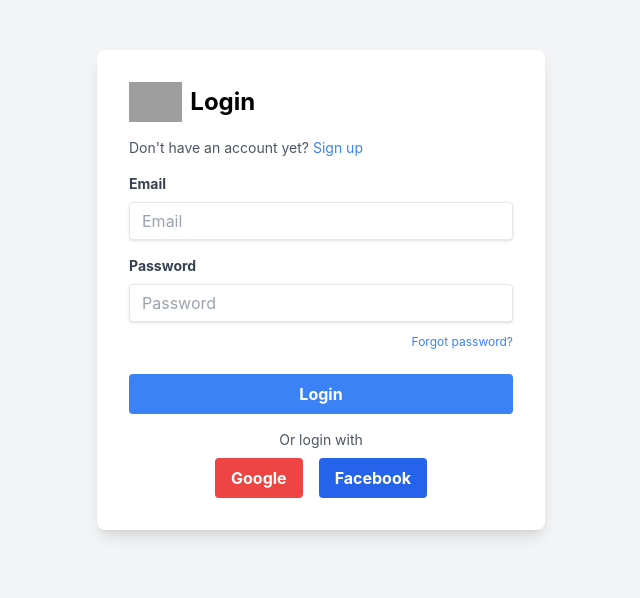
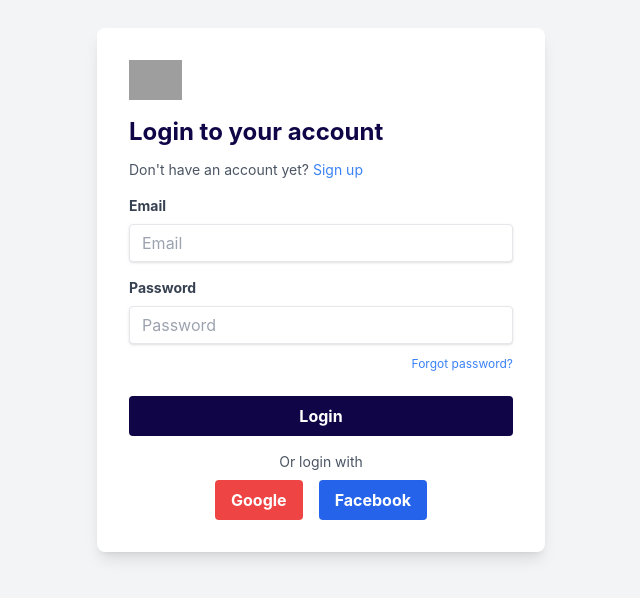
Before and after one commit to GmanSibs1906/leoweb, a React (Create React App) app in the folder client/: page / in a window 1280 px wide. Shown: the part 110-708 px from the top of the page, without its empty margins (319-959 px from the left). Built offline with nearby package versions, Linux system fonts and the light colour scheme; grey boxes are pictures that could not be loaded; the HTML template or start-up script is replaced by a standard one.

Commit message:
Updated the login page & added the logo

```diff
--- a/client/src/components/Login.js
+++ b/client/src/components/Login.js
@@ -1,13 +1,14 @@
+// Login.js
 import React from 'react';
 import { useNavigate } from 'react-router-dom';
+import { logo } from "../images";
 
 const Login = () => {
   const navigate = useNavigate();
 
   const handleLogin = (e) => {
     e.preventDefault();
-    // Add your login logic here
-    // On successful login, navigate to the chat page
+
     navigate('/chat');
   };
 
@@ -15,9 +16,10 @@
     <div className="flex items-center justify-center min-h-screen bg-gray-100">
       <div className="bg-white p-8 rounded-lg shadow-lg w-full max-w-md">
         <div className="flex items-center mb-4">
-          <img src="/path-to-your-logo.png" alt="Logo" className="h-10 mr-2" />
-          <h1 className="text-2xl font-bold">Login</h1>
+          <img src={logo} alt="Logo" className="h-10 mr-2" />
+
         </div>
+        <h1 className="text-2xl mb-3 font-bold" style={{ color: '#100547' }}>Login to your account</h1>
         <p className="text-sm text-gray-600 mb-4">
           Don't have an account yet? <a href="/signup" className="text-blue-500">Sign up</a>
         </p>
@@ -49,7 +51,8 @@
           </div>
           <button
             type="submit"
-            className="bg-blue-500 hover:bg-blue-700 text-white font-bold py-2 px-4 rounded focus:outline-none focus:shadow-outline w-full"
+            className="text-white font-bold py-2 px-4 rounded focus:outline-none focus:shadow-outline w-full"
+            style={{ backgroundColor: '#100547' }}
           >
             Login
           </button>
```
